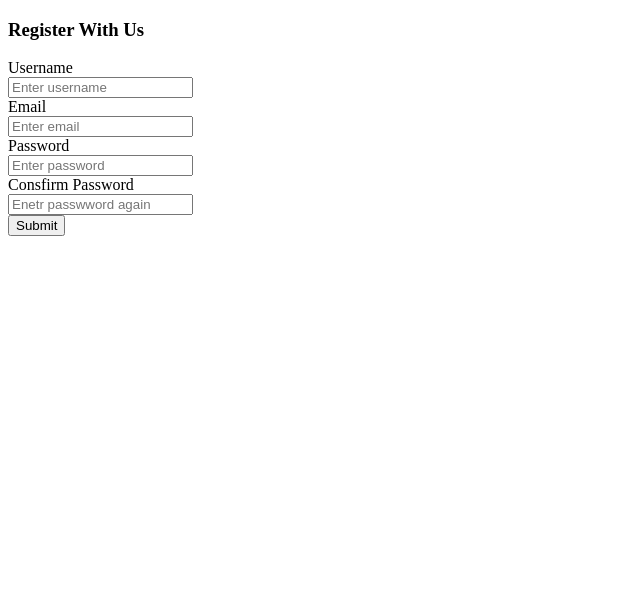
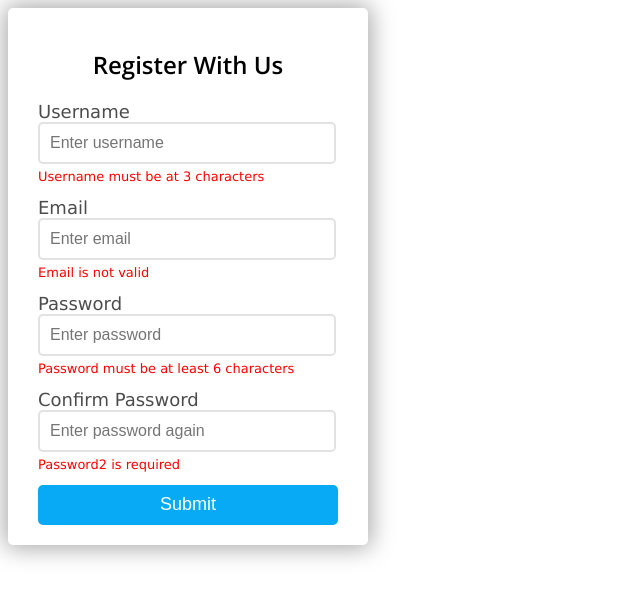
Before and after one commit to nyc0lai/Registration-form-validator, a plain HTML site: page index.html in a window 1280 px wide. Shown: the whole page, without its empty margins (0-640 px from the left). Drawn offline with nearby package versions, Linux system fonts and the light colour scheme.

Commit message:
regstration form an style commit

```diff
--- a/index.html
+++ b/index.html
@@ -9,16 +9,20 @@
 </head>
 <body>
 <div id="form">
-    <h3>Register With Us</h3>
+    <h2>Register With Us</h2>
     <label for="username">Username</label><br>
-    <input type="text" name="username" id="username" placeholder="Enter username"><br>
+    <input class="regform" type="text" name="username" id="username" placeholder="Enter username"><br>
+    <p id="usernameErr">Username must be at 3 characters</p>
     <label for="e-mail">Email</label><br>
-    <input type="email" name="email" id="e-mail" placeholder="Enter email"><br>
+    <input class="regform" type="email" name="email" id="e-mail" placeholder="Enter email"><br>
+    <p id="emailErr">Email is not valid</p>
     <label for="pswdmain">Password</label><br>
-    <input type="password" name="password" id="pswdmain" placeholder="Enter password"><br>
-    <label for="pswdsec">Consfirm Password</label><br>
-    <input type="password" name="password" id="pswdsec" placeholder="Enetr passwword again"><br>
-    <input type="submit" id="submit" value="Submit">
+    <input class="regform" type="password" name="password" id="pswdmain" placeholder="Enter password"><br>
+    <p id="passErr">Password must be at least 6 characters</p>
+    <label for="pswdsec">Confirm Password</label><br>
+    <input class="regform" type="password" name="password" id="pswdsec" placeholder="Enter password again"><br>
+    <p id="pass2Err">Password2 is required</p>
+    <input class="button" type="submit" id="submit" value="Submit">
 </div>
 
 
--- a/style.css
+++ b/style.css
@@ -0,0 +1,63 @@
+/*@import url('https://fonts.googleapis.com/css2?family=Open+Sans&display=swap');*/
+@import url('https://fonts.googleapis.com/css2?family=Open+Sans:wght@600&display=swap');
+
+html, body {
+    font-family: verdana;
+}
+h2{
+text-align: center;
+color: rgb(0, 0, 0);
+font-weight: normal;
+font-family: 'Open Sans', sans-serif;
+}
+
+#form {
+    margin: 0;
+    position: absolute;
+    border-radius: 5px;
+    padding: 20px 30px ;
+    width: 300px;
+    -webkit-box-shadow: 0px 0px 23px 3px rgba(0, 0, 0, 0.35);
+    box-shadow: 0px 0px 23px 3px rgba(0, 0, 0, 0.35);
+}
+
+.regform {
+    position:absolute;
+    padding: 10px;
+    border-radius: 5px;
+    border: 2px solid rgba(0, 0, 0, 0.115);
+    width: 76%;
+    font-size: 16px;
+    color: rgba(0, 0, 0, 0.700);
+
+}
+input[type="text"] {
+
+  }
+
+label {
+    font-size: 18px;
+    color: rgba(0, 0, 0, 0.700);
+}
+.button {
+    width: 100%;
+    height: 40px;
+    background-color: rgb(9, 170, 245);
+    color: white;
+    border-radius: 5px;
+    border: none;
+    font-size: 18px;
+}
+
+.button:hover {
+    border: 2px solid grey;
+
+}
+
+p {
+    position:relative;
+    text-align: left;
+    font-size: small;
+    color: red;
+    padding-top: 15px;
+}
```
